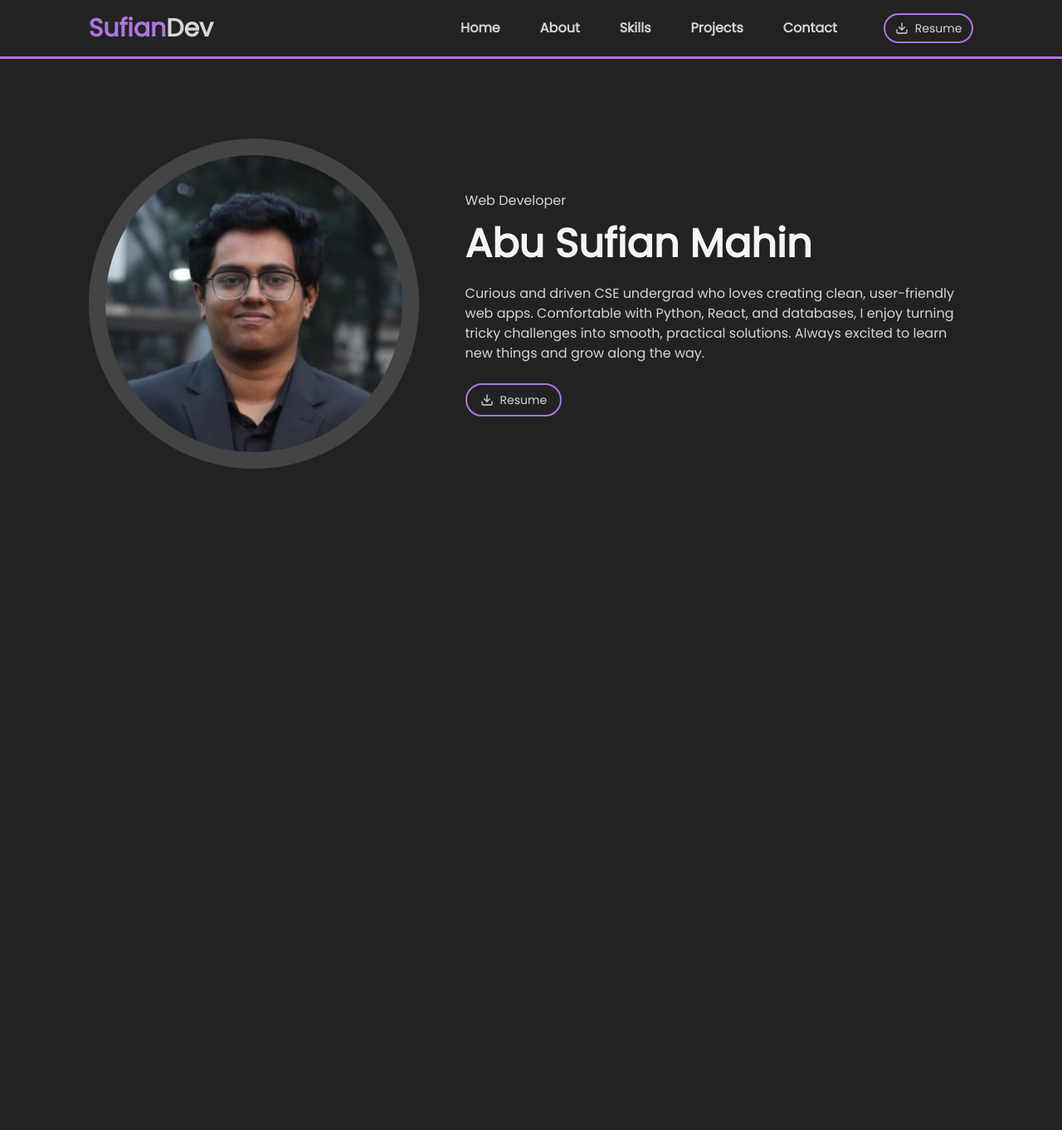
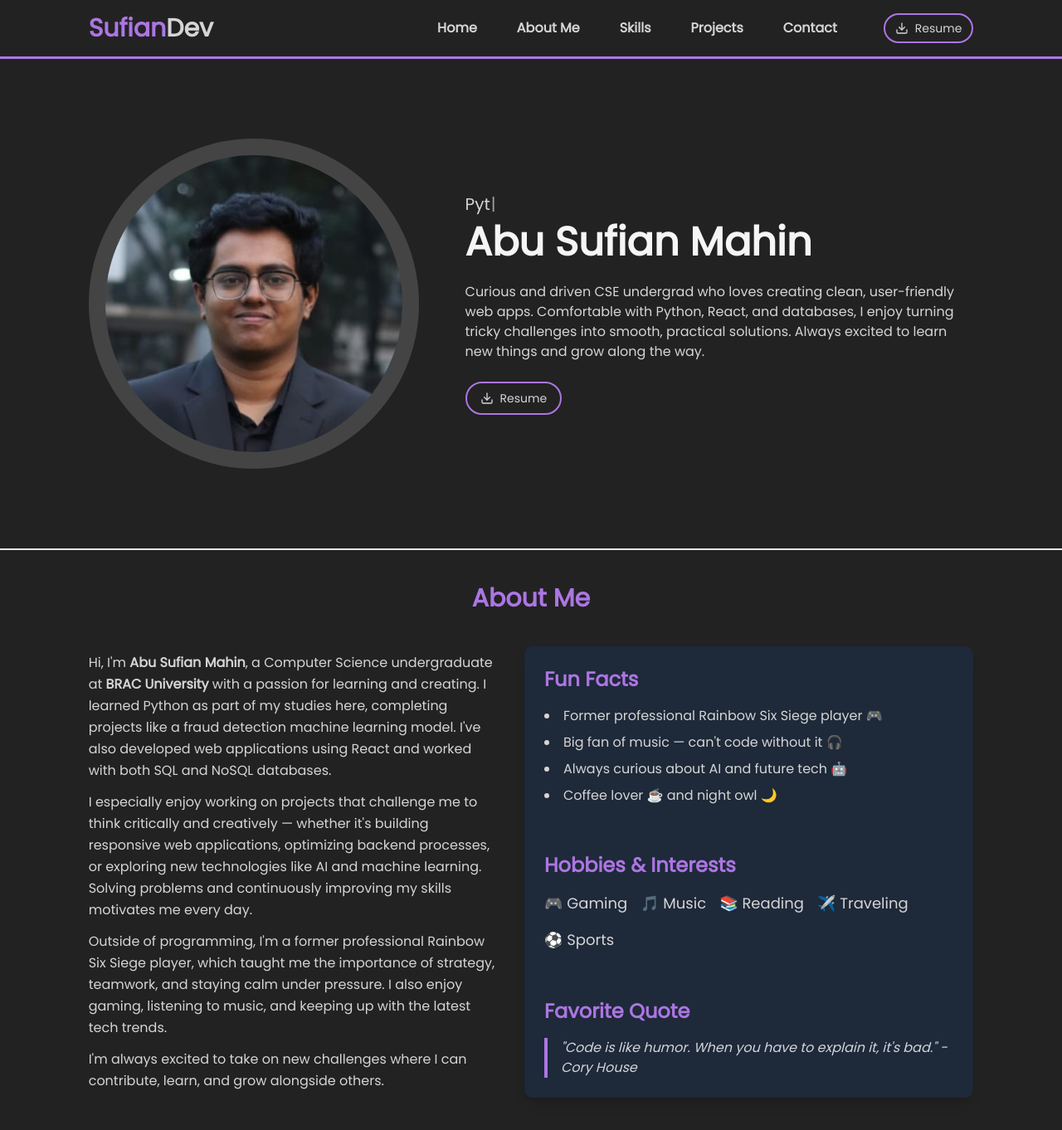
Before and after one commit to AbuSufianMahin/portfolio, a React (Vite) app: page / in a window 1280 px wide. Shown: the whole page at 83% size. Before the commit the page ends 800 px from the top, so only its background shows below. Built offline with nearby package versions, Linux system fonts and the light colour scheme.

Commit message:
added about me section

```diff
--- a/package.json
+++ b/package.json
@@ -16,14 +16,15 @@
     "@tailwindcss/vite": "^4.1.11",
     "class-variance-authority": "^0.7.1",
     "clsx": "^2.1.1",
+    "framer-motion": "^12.23.12",
     "lucide-react": "^0.539.0",
     "react": "^19.1.1",
     "react-dom": "^19.1.1",
     "react-icons": "^5.5.0",
     "react-router": "^7.8.0",
-    "react-simple-typewriter": "^5.0.1",
     "tailwind-merge": "^3.3.1",
     "tailwindcss": "^4.1.11",
+    "typewriter-effect": "^2.22.0",
     "vaul": "^1.1.2"
   },
   "devDependencies": {
--- a/src/Components/Common/Navbar.jsx
+++ b/src/Components/Common/Navbar.jsx
@@ -8,7 +8,7 @@ import { Download } from "lucide-react";
 const Navbar = () => {
     const navLinks = [
         { name: "Home", href: "#home" },
-        { name: "About", href: "#about" },
+        { name: "About Me", href: "#about-me" },
         { name: "Skills", href: "#skills" },
         { name: "Projects", href: "#projects" },
         { name: "Contact", href: "#contact" },
--- /dev/null
+++ b/src/Pages/HomeLayoutPages/AboutMe.jsx
@@ -0,0 +1,54 @@
+
+const AboutMe = () => {
+    return (
+        <section className='py-10 border-t-2' id="about-me">
+            <div className='w-11/12 md:w-10/12 max-w-7xl mx-auto'>
+                <h1 className='text-3xl text-primary font-bold text-center'>About Me</h1>
+
+                <div className="flex flex-col xl:flex-row items-center gap-8 mt-10">
+                    <div className='space-y-3 text-sm md:text-base leading-relaxed text-[#d5d5d5] flex-1'>
+                        <p>
+                            Hi, I'm <span className="font-bold">Abu Sufian Mahin</span>, a Computer Science undergraduate at <span className="font-bold">BRAC University</span> with a passion for learning and creating. I learned Python as part of my studies here, completing projects like a fraud detection machine learning model. I've also developed web applications using React and worked with both SQL and NoSQL databases.
+                        </p>
+                        <p>
+                            I especially enjoy working on projects that challenge me to think critically and creatively — whether it's building responsive web applications, optimizing backend processes, or exploring new technologies like AI and machine learning. Solving problems and continuously improving my skills motivates me every day.
+                        </p>
+                        <p>
+                            Outside of programming, I'm a former professional Rainbow Six Siege player, which taught me the importance of strategy, teamwork, and staying calm under pressure. I also enjoy gaming, listening to music, and keeping up with the latest tech trends.
+                        </p>
+                        <p>
+                            I'm always excited to take on new challenges where I can contribute, learn, and grow alongside others.
+                        </p>
+
+                    </div>
+                    <div className="w-full flex flex-col justify-center space-y-8 text-[#d5d5d5] bg-gray-800 rounded-lg p-6 shadow-lg flex-1">
+                        <h3 className="text-2xl font-semibold mb-4 text-primary">Fun Facts</h3>
+                        <ul className="list-disc list-inside space-y-2">
+                            <li>Former professional Rainbow Six Siege player 🎮</li>
+                            <li>Big fan of music — can't code without it 🎧</li>
+                            <li>Always curious about AI and future tech 🤖</li>
+                            <li>Coffee lover ☕ and night owl 🌙</li>
+                        </ul>
+
+                        <h3 className="text-2xl font-semibold mt-6 mb-4 text-primary">Hobbies & Interests</h3>
+                        <div className="flex flex-wrap gap-4 text-lg">
+                            <span>🎮 Gaming</span>
+                            <span>🎵 Music</span>
+                            <span>📚 Reading</span>
+                            <span>✈️ Traveling</span>
+                            <span>⚽ Sports</span>
+                        </div>
+
+                        <h3 className="text-2xl font-semibold mt-6 mb-4 text-primary">Favorite Quote</h3>
+                        <blockquote className="italic border-l-4 border-primary pl-4 text-gray-300">
+                            "Code is like humor. When you have to explain it, it's bad." - Cory House
+                        </blockquote>
+                    </div>
+                </div>
+
+            </div>
+        </section>
+    );
+};
+
+export default AboutMe;
--- a/src/Pages/HomeLayoutPages/Header.jsx
+++ b/src/Pages/HomeLayoutPages/Header.jsx
@@ -1,9 +1,16 @@
-import React from 'react';
 import portfolioDP from "../../assets/Images/porfolio-dp.jpg"
 import { Button } from '../../Components/ui/button';
 import { Download } from 'lucide-react';
+import Typewriter from 'typewriter-effect';
 
 const Header = () => {
+
+    const designation = [
+        "Python Programmer",
+        "Web Developer",
+        "AI & ML Explorer",
+    ];
+
     return (
         <section className='py-12 lg:py-24'>
             <div className='w-11/12 md:w-10/12 max-w-6xl mx-auto flex flex-col md:flex-row text-center md:text-left items-center gap-6 lg:gap-10'>
@@ -14,8 +21,20 @@ const Header = () => {
                         </div>
                     </div>
                 </div>
-                <div className='text-[#d5d5d5] md:flex-5 lg:flex-3 px-4'>
-                    <h3 className='mb-4'>Web Developer</h3>
+                <div className='text-[#d5d5d5] text-xl md:flex-5 lg:flex-3 px-4'>
+
+                    <div className='mb-2'>
+                        <h3>
+                            <Typewriter
+                                options={{
+                                    strings: designation,
+                                    autoStart: true,
+                                    loop: true,
+                                }}
+                            />
+                        </h3>
+                    </div>
+
                     <h1 className='text-4xl lg:text-5xl font-extrabold mb-4 lg:mb-6 text-[#f5f5f5]'>Abu Sufian Mahin</h1>
                     <p className='text-sm md:text-base'>Curious and driven CSE undergrad who loves creating clean, user-friendly web apps. Comfortable with Python, React, and databases, I enjoy turning tricky challenges into smooth, practical solutions. Always excited to learn new things and grow along the way.
                     </p>
--- a/src/Pages/HomeLayoutPages/HomePage.jsx
+++ b/src/Pages/HomeLayoutPages/HomePage.jsx
@@ -1,10 +1,12 @@
 import React from 'react';
 import Header from './Header';
+import AboutMe from './AboutMe';
 
 const HomePage = () => {
     return (
         <div>
             <Header></Header>
+            <AboutMe></AboutMe>
         </div>
     );
 };
```
Also changed, not shown: 1 other file (tests, documents, lock files or other folders).
